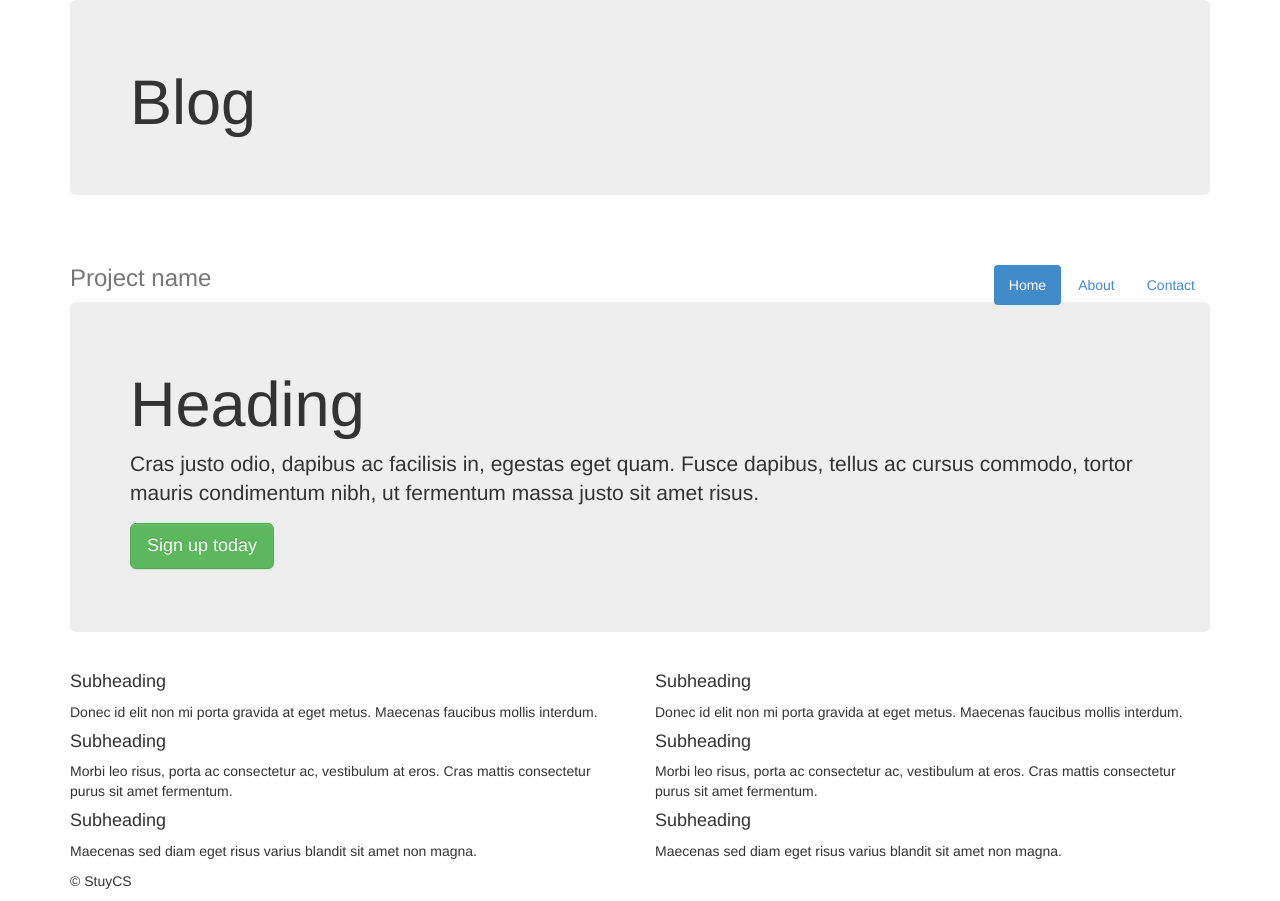
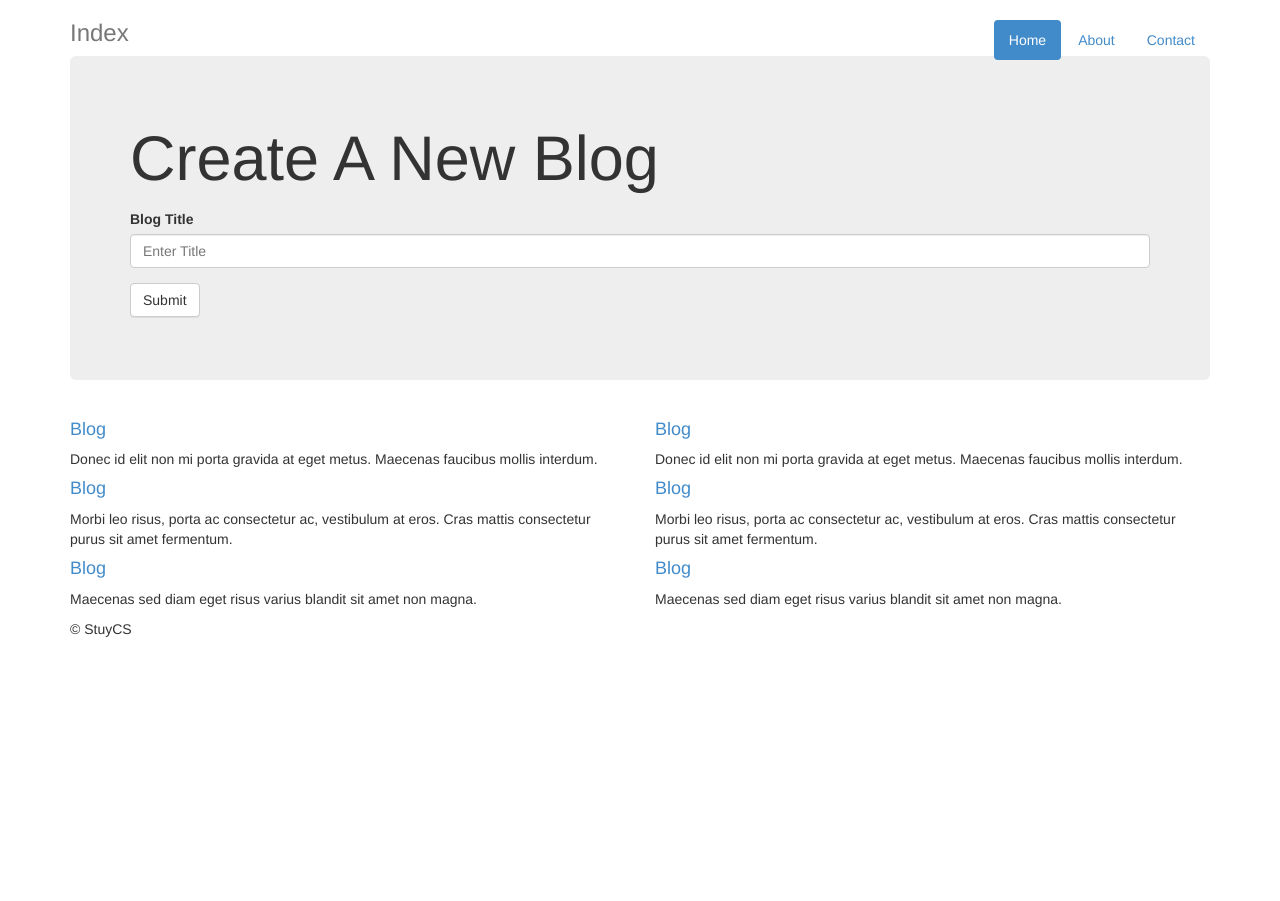
Before and after one commit to asprout/ProjectBlog, a Flask app: page / in a window 1280 px wide. After the commit the page ends 637 px from the top, so only its background shows below. Run offline with Flask 2, Linux system fonts and the light colour scheme; some libraries are stand-ins or nearby versions.

Commit message:
homepage

```diff
--- a/templates/home.html
+++ b/templates/home.html
@@ -18,16 +18,6 @@
   </head>
 
   <body>
-    <div class="container">
-      <div class="jumbotron">
-	<h1>Blog</h1>
-      </div>
-    </div>
-    <div class="list-group">
-      {% for blog in blogs %}
-        <a href="#" class="list-group-item">{{ blog.name }}</a>
-      {% endfor %}
-    </div>
 
     <div class="container">
       <div class="header">
@@ -36,35 +26,42 @@
           <li><a href="#">About</a></li>
           <li><a href="#">Contact</a></li>
         </ul>
-        <h3 class="text-muted">Project name</h3>
+        <h3 class="text-muted">Index</h3>
       </div>
 
       <div class="jumbotron">
-        <h1>Heading</h1>
-        <p class="lead">Cras justo odio, dapibus ac facilisis in, egestas eget quam. Fusce dapibus, tellus ac cursus commodo, tortor mauris condimentum nibh, ut fermentum massa justo sit amet risus.</p>
-        <p><a class="btn btn-lg btn-success" href="#" role="button">Sign up today</a></p>
+        <h1>Create A New Blog</h1>
+        <p class="lead">
+	<form role="form">
+	  <div class="form-group">
+	    <label for="newblogtitle">Blog Title</label>
+	    <input type="text" class="form-control" id="newblogtitle" placeholder="Enter Title">
+	  </div>
+	</p>
+        <p><button type="submit" class="btn btn-default">Submit</button></p>
+	</form>
       </div>
 
       <div class="row marketing">
         <div class="col-lg-6">
-          <h4>Subheading</h4>
+          <h4><a href-"#">Blog</a></h4>
           <p>Donec id elit non mi porta gravida at eget metus. Maecenas faucibus mollis interdum.</p>
 
-          <h4>Subheading</h4>
+          <h4><a href-"#">Blog</a></h4>
           <p>Morbi leo risus, porta ac consectetur ac, vestibulum at eros. Cras mattis consectetur purus sit amet fermentum.</p>
 
-          <h4>Subheading</h4>
+          <h4><a href-"#">Blog</a></h4>
           <p>Maecenas sed diam eget risus varius blandit sit amet non magna.</p>
         </div>
 
         <div class="col-lg-6">
-          <h4>Subheading</h4>
+          <h4><a href-"#">Blog</a></h4>
           <p>Donec id elit non mi porta gravida at eget metus. Maecenas faucibus mollis interdum.</p>
 
-          <h4>Subheading</h4>
+          <h4><a href-"#">Blog</a></h4>
           <p>Morbi leo risus, porta ac consectetur ac, vestibulum at eros. Cras mattis consectetur purus sit amet fermentum.</p>
 
-          <h4>Subheading</h4>
+          <h4><a href-"#">Blog</a></h4>
           <p>Maecenas sed diam eget risus varius blandit sit amet non magna.</p>
         </div>
       </div>
```
Also changed, not shown: blog.db.
